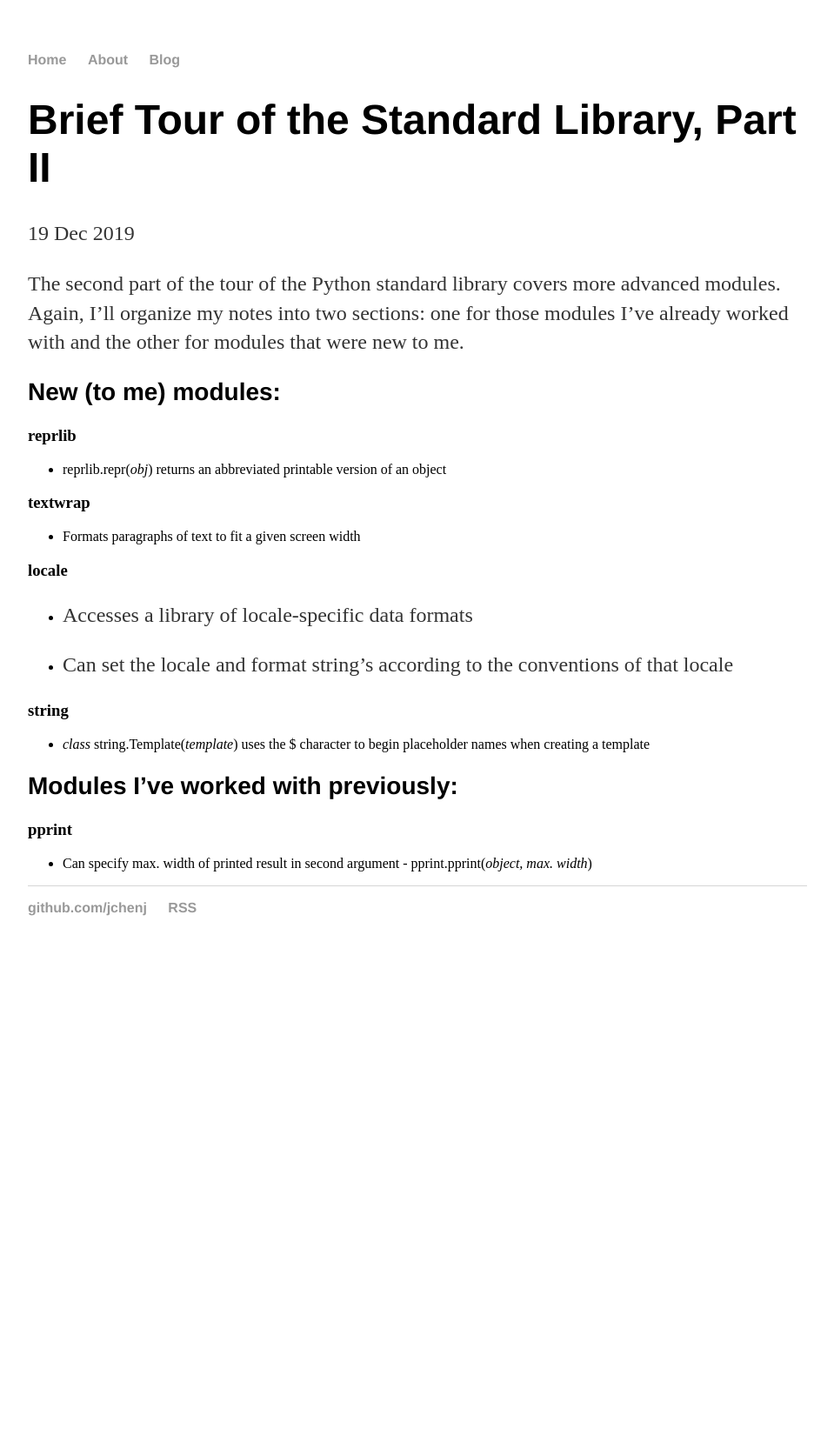
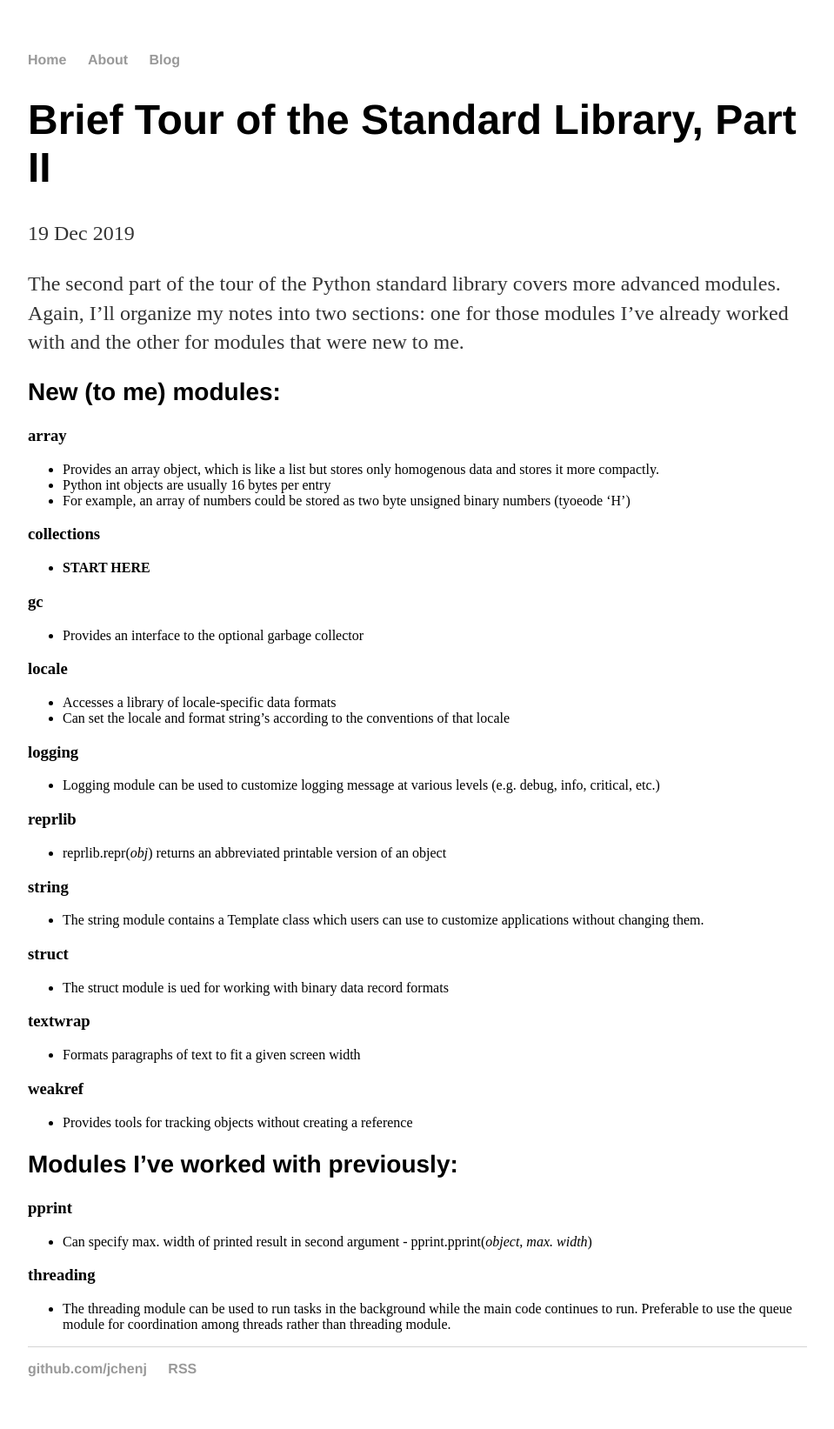
Before and after one commit to jchenj/jchenj.github.io, a Jekyll site: the page built from _posts/2019-12-19-brief-tour-python-standard-library-2.md, in a window 1280 px wide. Shown: the whole page at 87% size, without its empty margins (160-1119 px from the left). Built offline with Jekyll 4.4.1, drawn with Linux system fonts in a browser that asks for light colours; before the commit the page ends 1113 px from its top, so only the background shows below that.

Commit message:
Update 2019-12-19-brief-tour-python-standard-library-2.md

```diff
--- a/_posts/2019-12-19-brief-tour-python-standard-library-2.md
+++ b/_posts/2019-12-19-brief-tour-python-standard-library-2.md
@@ -7,20 +7,42 @@ date: 2019-12-19
 The second part of the tour of the Python standard library covers more advanced modules. Again, I'll organize my notes into two sections: one for those modules I've already worked with and the other for modules that were new to me.
 
 ## New (to me) modules:
+### array
+* Provides an array object, which is like a list but stores only homogenous data and stores it more compactly.
+* Python int objects are usually 16 bytes per entry
+* For example, an array of numbers could be stored as two byte unsigned binary numbers (tyoeode 'H')
+
+### collections
+* **START HERE**
+
+### gc
+* Provides an interface to the optional garbage collector
+
+### locale
+* Accesses a library of locale-specific data formats
+* Can set the locale and format string's according to the conventions of that locale
+
+### logging
+* Logging module can be used to customize logging message at various levels (e.g. debug, info, critical, etc.)
+
 ### reprlib
 * reprlib.repr(*obj*) returns an abbreviated printable version of an object
+
+### string
+* The string module contains a Template class which users can use to customize applications without changing them.
+
+### struct
+* The struct module is ued for working with binary data record formats
 
 ### textwrap
 * Formats paragraphs of text to fit a given screen width
 
-### locale
-* Accesses a library of locale-specific data formats
-
-* Can set the locale and format string's according to the conventions of that locale
-
-### string
-* *class* string.Template(*template*) uses the $ character to begin placeholder names when creating a template
+### weakref
+* Provides tools for tracking objects without creating a reference
 
 ## Modules I've worked with previously:
 ### pprint
 * Can specify max. width of printed result in second argument - pprint.pprint(*object, max. width*)
+
+### threading
+* The threading module can be used to run tasks in the background while the main code continues to run. Preferable to use the  queue module for coordination among threads rather than threading module.
```
